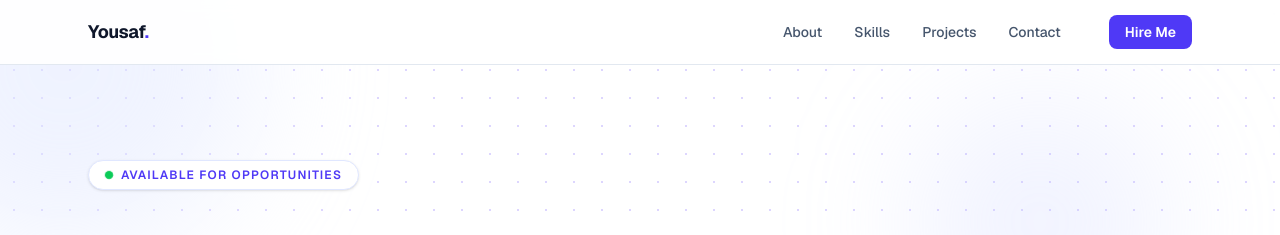
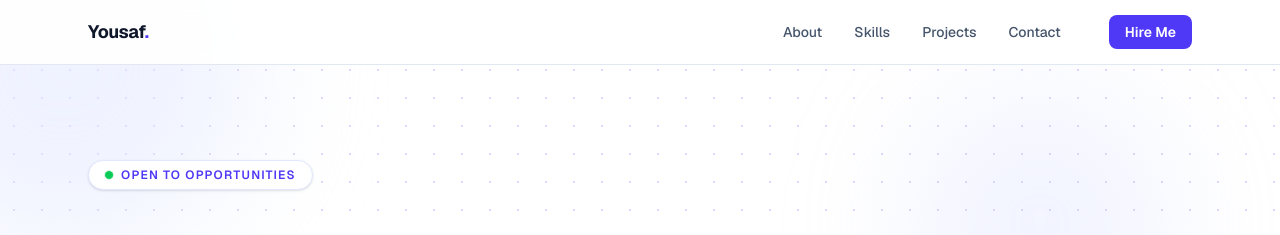
Before and after one commit to yousafzeb-byte/Portfolio, a Next.js app: page / in a window 1280 px wide. Shown: the top 235 px of the page. Built offline with nearby package versions, Linux system fonts and the light colour scheme.

Commit message:
Update badge text to 'Open to opportunities'

```diff
--- a/src/components/Hero.tsx
+++ b/src/components/Hero.tsx
@@ -32,7 +32,7 @@ export default function Hero() {
           <div className="animate-fade-up inline-flex items-center gap-2 px-4 py-1.5 rounded-full bg-white border border-indigo-100 shadow-sm mb-8">
             <span className="pulse-dot w-2 h-2 rounded-full bg-green-500 block" />
             <span className="text-indigo-600 font-semibold text-xs tracking-widest uppercase">
-              Available for opportunities
+              Open to opportunities
             </span>
           </div>
 
```
